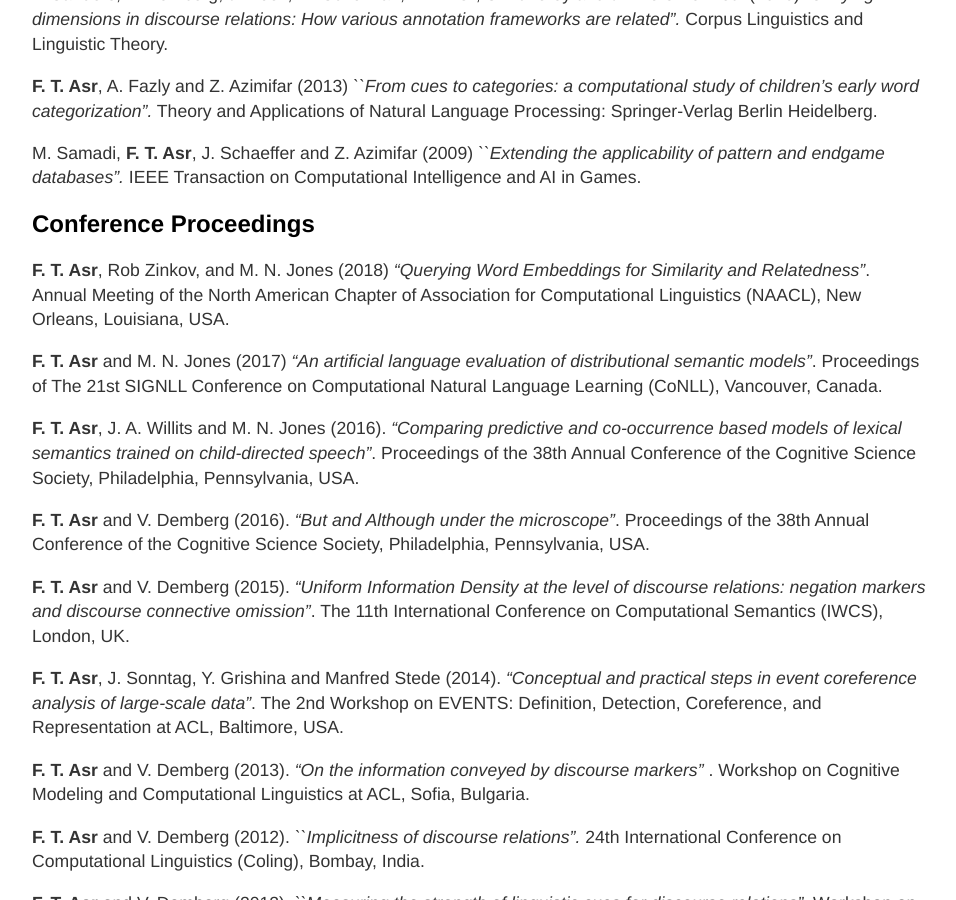
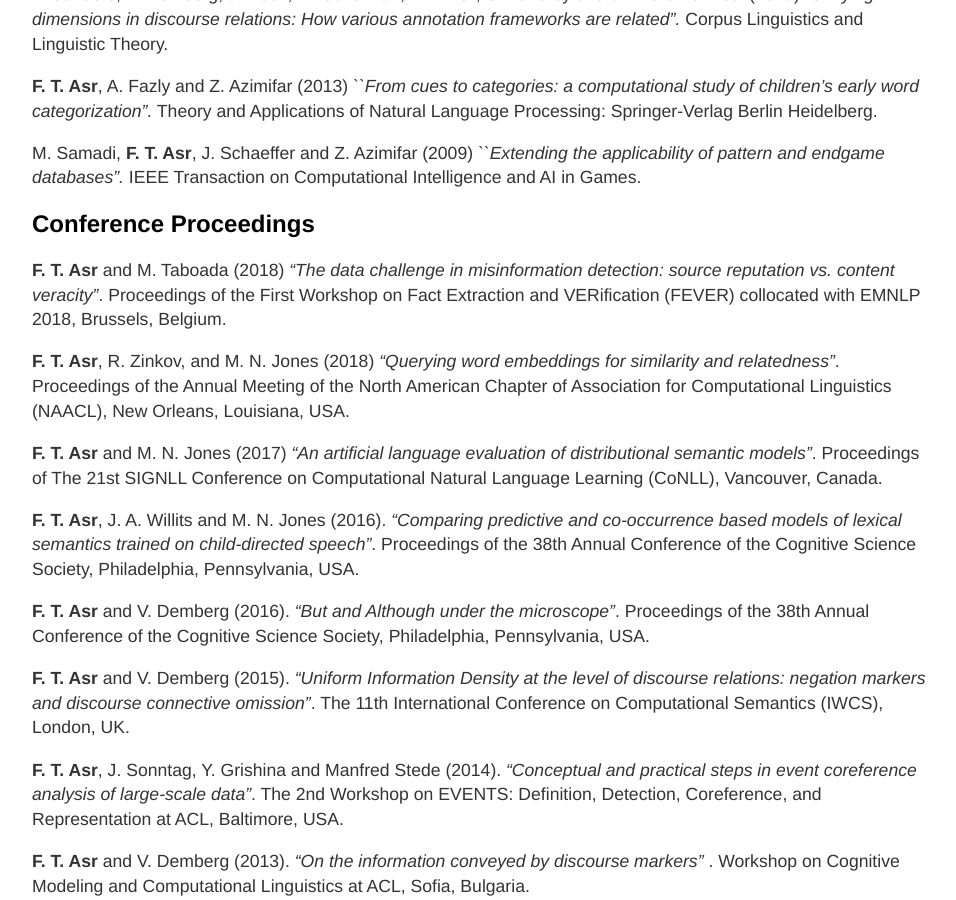
Before and after one commit to FTAsr/ftasr.github.io, a Jekyll site: the page built from publications/index.md, in a window 1280 px wide and 900 px high, scrolled down 347 px. Shown: the whole window, without its empty margins (160-1116 px from the left). Built offline with Jekyll 4.4.1, drawn with Linux system fonts in a browser that asks for light colours.

Commit message:
from imac

```diff
--- a/publications/index.md
+++ b/publications/index.md
@@ -38,9 +38,12 @@ AI in Games.
 
 ## Conference Proceedings
 
-<span>**F. T. Asr**</span>, Rob Zinkov, and M. N. Jones (2018)
-<span>*“Querying Word Embeddings for Similarity and
-Relatedness”*</span>. Annual Meeting of the North American Chapter of
+<span>**F. T. Asr**</span> and M. Taboada (2018)
+<span>*“The data challenge in misinformation detection: source reputation vs. content veracity”*</span>. Proceedings of the First Workshop on Fact Extraction and VERification (FEVER) collocated with EMNLP 2018, Brussels, Belgium.
+
+<span>**F. T. Asr**</span>, R. Zinkov, and M. N. Jones (2018)
+<span>*“Querying word embeddings for similarity and
+relatedness”*</span>. Proceedings of the Annual Meeting of the North American Chapter of
 Association for Computational Linguistics (NAACL), New Orleans,
 Louisiana, USA.
 
```
Also changed, not shown: _posts/2018-08-27-FEVER2018.md (added, +7 -0 lines), index.md (+2 -1 lines), research/index.md (+3 -2 lines).
